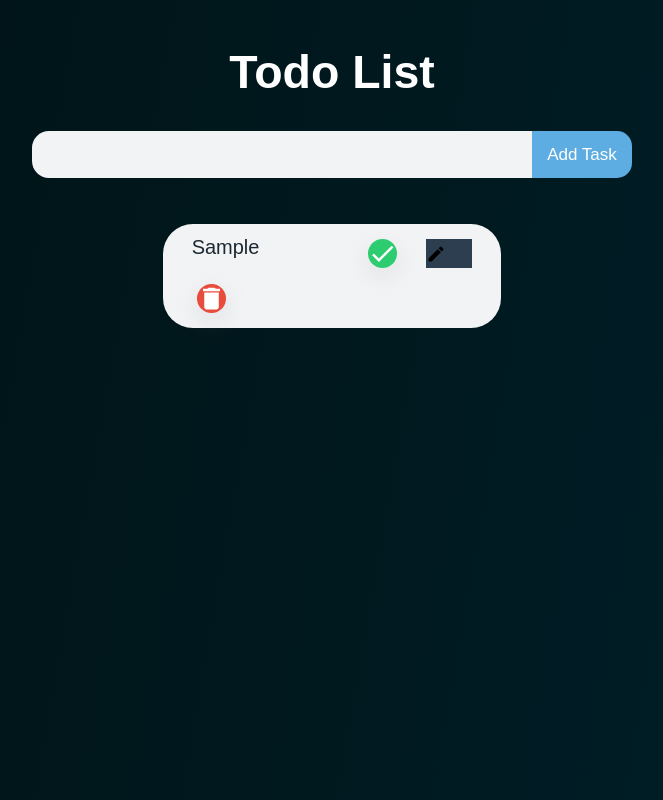
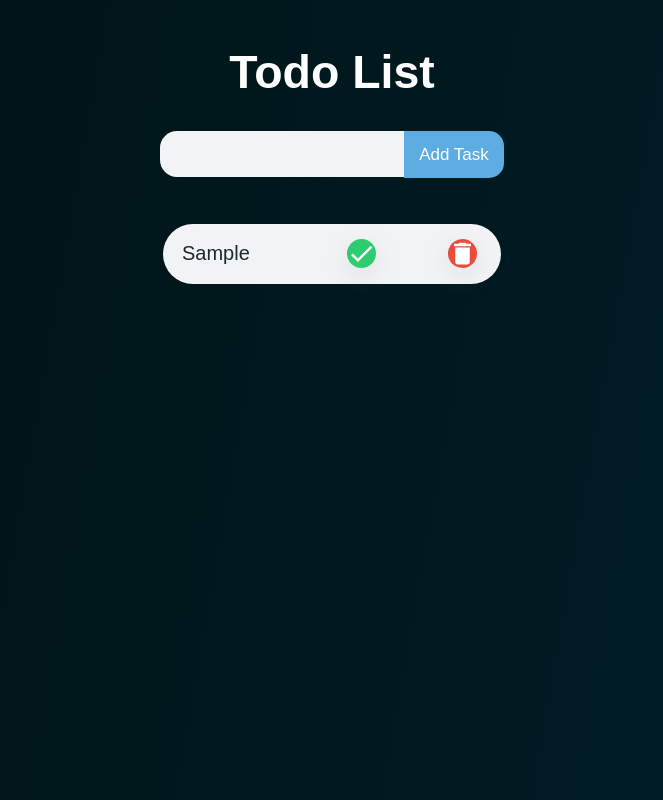
Before and after one commit to Meraj-Uddin-Malik/Complete-ReactJS, a React (Vite) app: page / in a window 1280 px wide. Both pictures are taken after typing "Sample" into the empty fields and a click on the button "Add Task". Shown: the whole page, without its empty margins (308-971 px from the left). Built offline with nearby package versions, Linux system fonts and the light colour scheme.

Commit message:
Refactor Todo application: consolidate components into a single Todo component; enhance task management with edit and delete functionality; update styles for better UI/UX

```diff
--- a/src/components/Projects/TodoList/Todo.css
+++ b/src/components/Projects/TodoList/Todo.css
@@ -126,9 +126,6 @@ span {
 
 .todo-item {
   margin: 2.4rem;
-  /*word-wrap: break-word;
-    */ /*flex-wrap: wrap;
-    */
   font-size: 20px;
   color: #1c2833;
   border-radius: 30px;
@@ -136,15 +133,16 @@ span {
   background-color: #f2f3f4;
   min-width: 35rem;
   max-width: 40rem;
-  padding: 1.6rem 3rem;
-  display: grid;
-  grid-template-columns: 1fr 0.3fr 0.3fr;
-  justify-content: start;
-  gap: 1.6rem;
-  /*align-items: center;
-    */ /*wrapsthelinks*/
+  padding: 1.6rem 2rem;
+
+  display: flex;                /* 🔥 use flexbox */
+  align-items: center;          /* vertically center */
+  justify-content: space-between; /* space between text & buttons */
+  gap: 1rem;
+
   overflow-wrap: anywhere;
 }
+
 
 li span {
   max-width: 20rem;
@@ -196,3 +194,32 @@ li span {
 .clear-btn:hover {
   background-color: #8d1407;
 }
+
+
+
+/* ✅ Completed task style */
+.todo-item.completed span {
+  text-decoration: line-through;
+  color: gray;
+  opacity: 0.7;
+}
+
+/* ✏️ Edit Button */
+.edit-btn {
+  font-size: 3rem;
+  cursor: pointer;
+  width: 3rem;
+  height: 3rem;
+  border-radius: 80%;
+  margin: 0 5px;
+  background-color: #fff;
+  color: #2980b9; /* blue for edit */
+  box-shadow: rgba(149, 157, 165, 0.2) 0px 8px 24px;
+}
+
+/* 🔄 Highlight check button when completed */
+.todo-item.completed .check-btn {
+  background-color: #27ae60; /* darker green */
+  color: #fff;
+  box-shadow: 0 0 10px rgba(39, 174, 96, 0.6);
+}
--- a/src/components/Projects/TodoList/Todo.jsx
+++ b/src/components/Projects/TodoList/Todo.jsx
@@ -1,38 +1,26 @@
+import { MdCheck, MdDelete } from "react-icons/md";
+import "./Todo.css";
 import { useState } from "react";
-import "./Todo.css";
-import { TodoForm } from "./TodoForm";
-import { TodoList } from "./TodoList";
 
 export const Todo = () => {
-  const [tasks, setTasks] = useState([]);
+  const [inputValue, setInputValue] = useState("");
+  const [task, setTask] = useState([]);
 
-  // Add Task
-  const addTask = (taskText) => {
-    if (!taskText || tasks.find((t) => t.text === taskText)) return;
-    setTasks([...tasks, { id: Date.now(), text: taskText, completed: false }]);
+  const handleInputChange = (value) => {
+    setInputValue(value);
   };
 
-  // Delete Task
-  const deleteTask = (id) => {
-    setTasks(tasks.filter((task) => task.id !== id));
-  };
+  const handleFormSubmit = (event) => {
+    event.preventDefault();
 
-  // Toggle Complete/Incomplete
-  const toggleComplete = (id) => {
-    setTasks(
-      tasks.map((task) =>
-        task.id === id ? { ...task, completed: !task.completed } : task
-      )
-    );
-  };
+    if (!inputValue) return;
+    if (task.includes(inputValue)) {
+      setInputValue("");
+      return;
+    }
 
-  // Edit Task
-  const editTask = (id, newText) => {
-    setTasks(
-      tasks.map((task) =>
-        task.id === id ? { ...task, text: newText } : task
-      )
-    );
+    setTask((prevTasks) => [...prevTasks, inputValue]);
+    setInputValue("");
   };
 
   return (
@@ -40,13 +28,41 @@ export const Todo = () => {
       <header>
         <h1>Todo List</h1>
       </header>
-      <TodoForm addTask={addTask} />
-      <TodoList
-        tasks={tasks}
-        deleteTask={deleteTask}
-        toggleComplete={toggleComplete}
-        editTask={editTask}
-      />
+      <section className="form">
+        <form onSubmit={handleFormSubmit}>
+          <div>
+            <input
+              type="text"
+              className="todo-input"
+              autoComplete="off"
+              value={inputValue}
+              onChange={(event) => handleInputChange(event.target.value)}
+            />
+          </div>
+          <div>
+            <button type="submit" className="todobtn">
+              Add Task
+            </button>
+          </div>
+        </form>
+      </section>
+      <section className="myUnOrdList">
+        <ul>
+          {task.map((curTask, index) => {
+            return (
+              <li key={index} className="todo-item">
+                <span>{curTask}</span>
+                <button className="check-btn">
+                  <MdCheck />
+                </button>
+                <button className="delete-btn">
+                  <MdDelete />
+                </button>
+              </li>
+            );
+          })}
+        </ul>
+      </section>
     </section>
   );
 };
--- a/src/components/Projects/TodoList/TodoForm.jsx
+++ /dev/null
@@ -1,28 +0,0 @@
-import { useState } from "react";
-
-export const TodoForm = ({ addTask }) => {
-  const [inputValue, setInputValue] = useState("");
-
-  const handleSubmit = (e) => {
-    e.preventDefault();
-    addTask(inputValue);
-    setInputValue("");
-  };
-
-  return (
-    <section className="form">
-      <form onSubmit={handleSubmit}>
-        <input
-          type="text"
-          className="todo-input"
-          autoComplete="off"
-          value={inputValue}
-          onChange={(e) => setInputValue(e.target.value)}
-        />
-        <button type="submit" className="todobtn">
-          Add Task
-        </button>
-      </form>
-    </section>
-  );
-};
--- a/src/components/Projects/TodoList/TodoItem.jsx
+++ /dev/null
@@ -1,41 +0,0 @@
-import { useState } from "react";
-import { MdCheck, MdDelete, MdEdit } from "react-icons/md";
-
-export const TodoItem = ({ task, deleteTask, toggleComplete, editTask }) => {
-  const [isEditing, setIsEditing] = useState(false);
-  const [newText, setNewText] = useState(task.text);
-
-  const handleEdit = () => {
-    if (isEditing && newText.trim() !== "") {
-      editTask(task.id, newText);
-    }
-    setIsEditing(!isEditing);
-  };
-
-  return (
-    <li className={`todo-item ${task.completed ? "completed" : ""}`}>
-      {isEditing ? (
-        <input
-          type="text"
-          value={newText}
-          onChange={(e) => setNewText(e.target.value)}
-          onKeyDown={(e) => e.key === "Enter" && handleEdit()}
-        />
-      ) : (
-        <span>{task.text}</span>
-      )}
-
-      <button className="check-btn" onClick={() => toggleComplete(task.id)}>
-        <MdCheck />
-      </button>
-
-      <button className="edit-btn" onClick={handleEdit}>
-        <MdEdit />
-      </button>
-
-      <button className="delete-btn" onClick={() => deleteTask(task.id)}>
-        <MdDelete />
-      </button>
-    </li>
-  );
-};
--- a/src/components/Projects/TodoList/TodoList.jsx
+++ /dev/null
@@ -1,19 +0,0 @@
-import { TodoItem } from "./TodoItem";
-
-export const TodoList = ({ tasks, deleteTask, toggleComplete, editTask }) => {
-  return (
-    <section className="myUnOrdList">
-      <ul>
-        {tasks.map((task) => (
-          <TodoItem
-            key={task.id}
-            task={task}
-            deleteTask={deleteTask}
-            toggleComplete={toggleComplete}
-            editTask={editTask}
-          />
-        ))}
-      </ul>
-    </section>
-  );
-};
--- a/src/components/Projects/TodoList/TodoPro.jsx
+++ /dev/null
@@ -1,68 +0,0 @@
-import { MdCheck, MdDelete } from "react-icons/md";
-import "./Todo.css";
-import { useState } from "react";
-
-export const Todo = () => {
-  const [inputValue, setInputValue] = useState("");
-  const [task, setTask] = useState([]);
-
-  const handleInputChange = (value) => {
-    setInputValue(value);
-  };
-
-  const handleFormSubmit = (event) => {
-    event.preventDefault();
-
-    if (!inputValue) return;
-    if (task.includes(inputValue)) {
-      setInputValue("");
-      return;
-    }
-
-    setTask((prevTasks) => [...prevTasks, inputValue]);
-    setInputValue("");
-  };
-
-  return (
-    <section className="todo-container">
-      <header>
-        <h1>Todo List</h1>
-      </header>
-      <section className="form">
-        <form onSubmit={handleFormSubmit}>
-          <div>
-            <input
-              type="text"
-              className="todo-input"
-              autoComplete="off"
-              value={inputValue}
-              onChange={(event) => handleInputChange(event.target.value)}
-            />
-          </div>
-          <div>
-            <button type="submit" className="todobtn">
-              Add Task
-            </button>
-          </div>
-        </form>
-      </section>
-      <section className="myUnOrdList">
-        <ul>
-          {task.map((curTask, index) => {
-            return (
-              <li key={index} className="todo-item">
-                <span>{curTask}</span>
-                <button className="check-btn">
-                  <MdCheck />
-                </button>
-                <button className="delete-btn">
-                  <MdDelete />
-                </button>
-              </li>
-            );
-          })}
-        </ul>
-      </section>
-    </section>
-  );
-};
```
